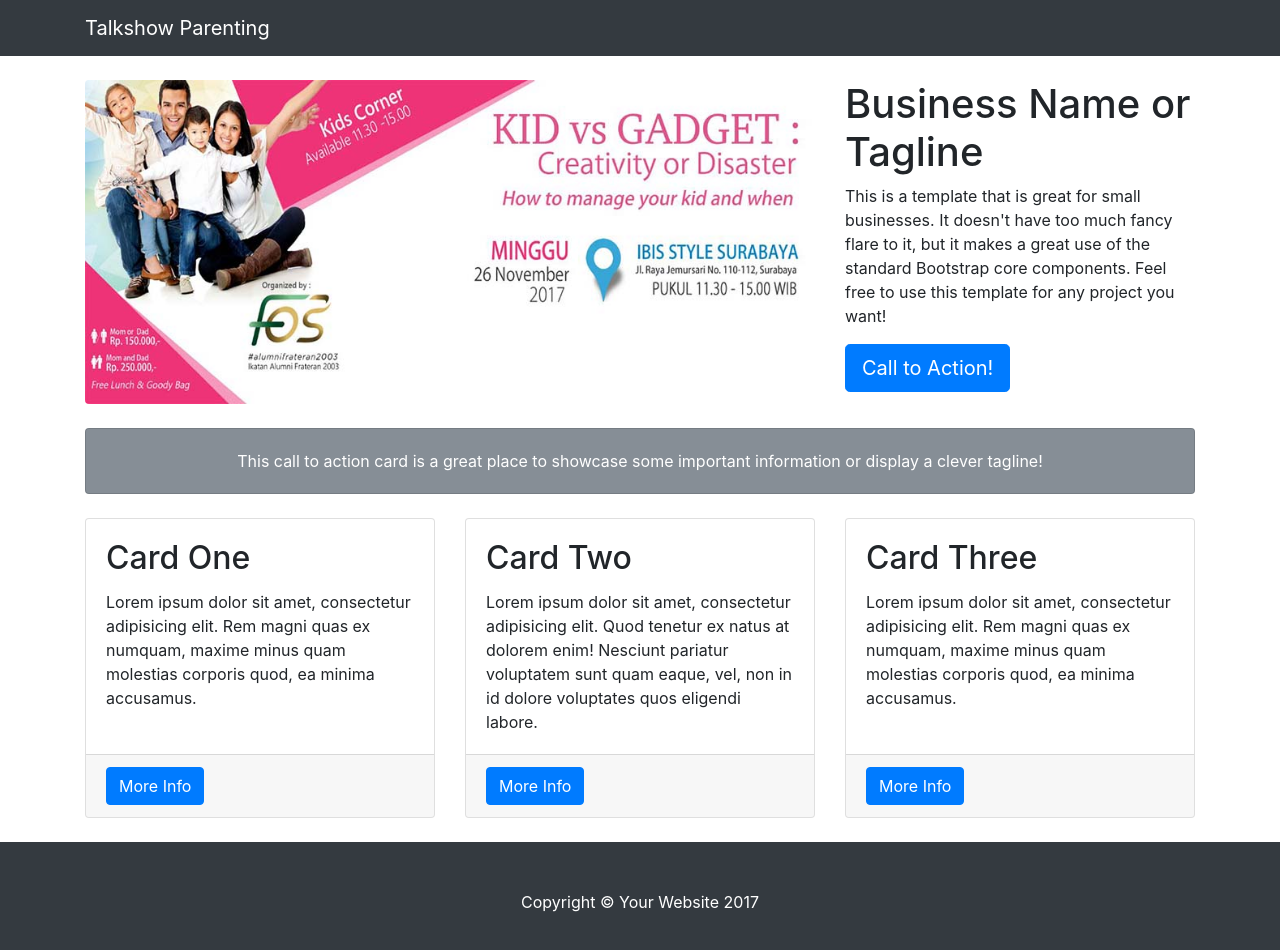
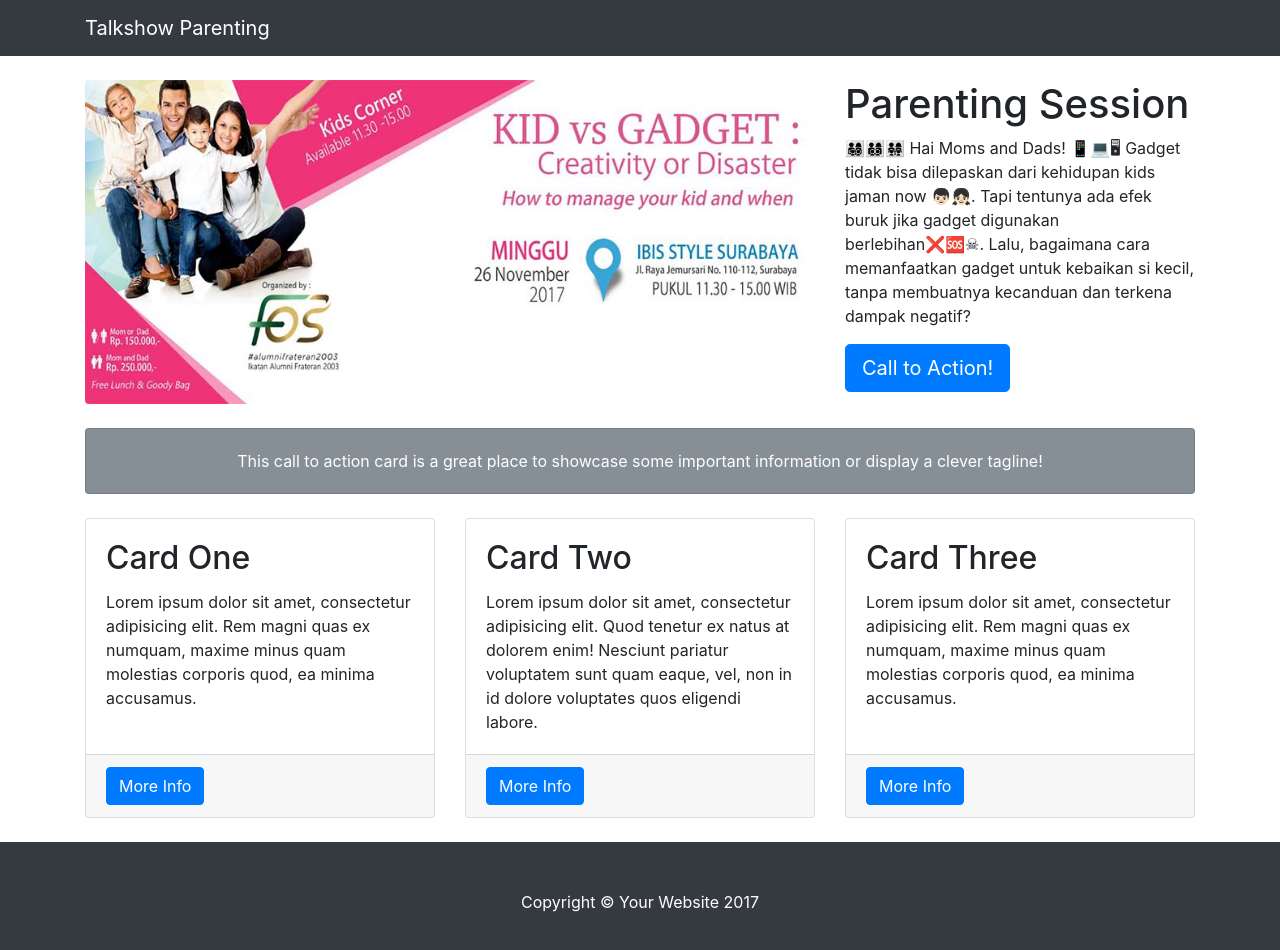
Before and after one commit to talkshowparenting/talkshowparenting.github.io, a website: page index.html in a window 1280 px wide. Drawn offline with Linux system fonts and the light colour scheme.

Commit message:
second commint

```diff
--- a/index.html
+++ b/index.html
@@ -58,8 +58,9 @@
         </div>
         <!-- /.col-lg-8 -->
         <div class="col-lg-4">
-          <h1>Business Name or Tagline</h1>
-          <p>This is a template that is great for small businesses. It doesn't have too much fancy flare to it, but it makes a great use of the standard Bootstrap core components. Feel free to use this template for any project you want!</p>
+          <h1>Parenting Session</h1>
+          <p>👨‍👩‍👧‍👦👨‍👩‍👦‍👦👨‍👩‍👧‍👧
+Hai Moms and Dads! 📱💻🖥 Gadget tidak bisa dilepaskan dari kehidupan kids jaman now 👦🏻👧🏻. Tapi tentunya ada efek buruk jika gadget digunakan berlebihan❌🆘☠. Lalu, bagaimana cara memanfaatkan gadget untuk kebaikan si kecil, tanpa membuatnya kecanduan dan terkena dampak negatif? </p>
           <a class="btn btn-primary btn-lg" href="#">Call to Action!</a>
         </div>
         <!-- /.col-md-4 -->
```
